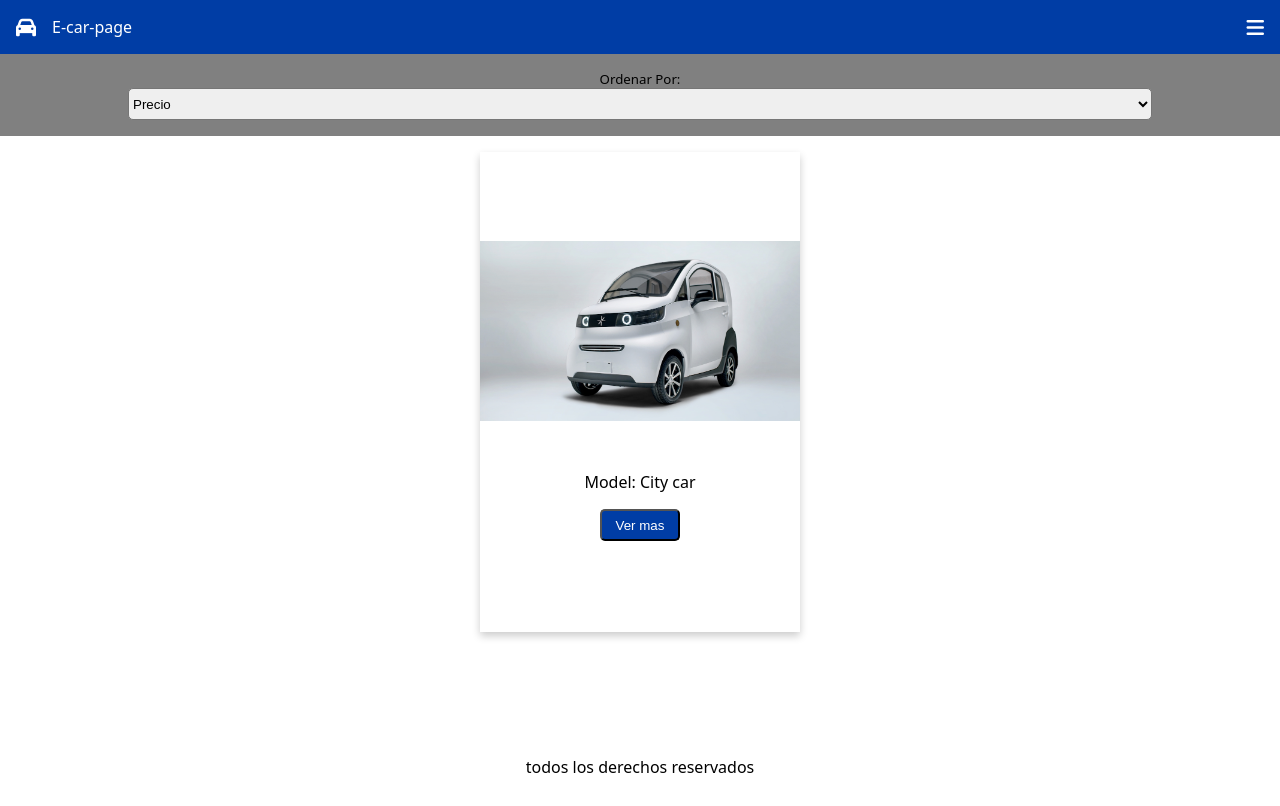
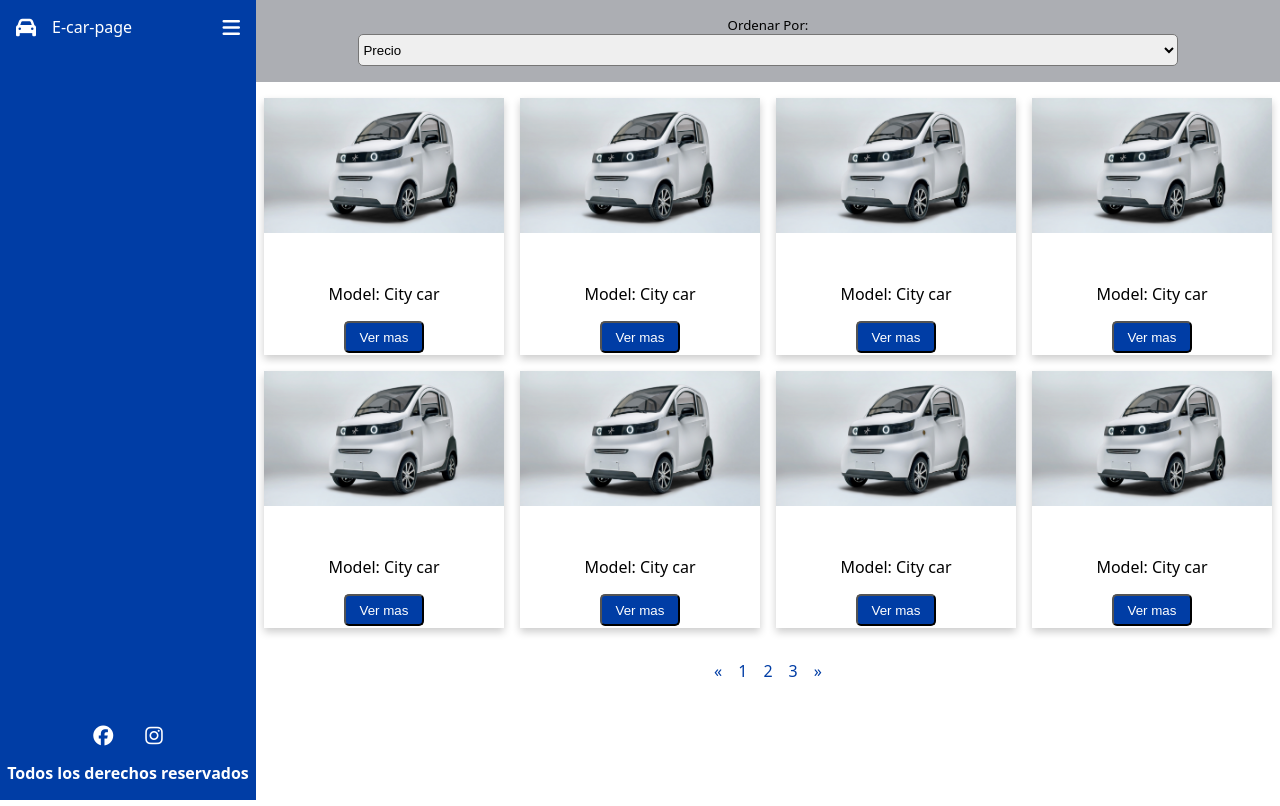
Before and after one commit to pizzadeveloper/Desafio-mediaqueries, a plain HTML site: page index.html in a window 1280 px wide. Drawn offline with Linux system fonts and the light colour scheme.

Commit message:
maquetado de la grid

```diff
--- a/assets/css/styles.css
+++ b/assets/css/styles.css
@@ -8,6 +8,9 @@ body{
     display: flex;
     justify-content: space-between;
     background-color: #003DA5;
+    grid-area: nav;
+    position: sticky;
+    top: 0;
 }
 
 a{
@@ -28,8 +31,11 @@ ul{
 
 .filter{
     text-align: center;
-    background-color: gray;
+    background-color: #acaeb3;
     padding-bottom: 1rem;
+    grid-area: filter;
+    position: sticky;
+    top: 3rem;
 }
 
 h5{
@@ -46,11 +52,11 @@ select{
 
 main{
     display: flex;
-    flex-direction: column;
     justify-content: center;
     align-items: center;
     padding: 1rem 0 1rem 0;
     gap: 1rem;
+    grid-area: main;
 }
 .card {
     box-shadow: 0 4px 8px 0 rgba(0,0,0,0.2);
@@ -59,8 +65,6 @@ main{
     flex-direction: column;
     justify-content: center;
     align-items: center;
-    width: 20rem;
-    height: 30rem;
     gap: 2rem;
 }
 
@@ -82,13 +86,15 @@ button{
 }
 
 img{
-    width: 100%;
+    width: 15rem;
     height: auto;
 }
 .page-selector{
     display: flex;
     justify-content: center;
     padding: 0;
+    color: #003DA5;
+    grid-area: selector;
 }
 
 .icon-container{
@@ -96,8 +102,44 @@ img{
     justify-content: center;
     align-items: center;
     gap: 2rem;
+    padding-top: 1rem;
 }
 
 footer{
     text-align: center;
+    background-color: #003DA5;
+    grid-area: foot;
+    display: flex;
+    flex-direction: column;
+    gap: 1rem;
+    position: sticky;
+    bottom: 0;
 }
+
+blockquote{
+    color: white;
+    font-weight: 600;
+    margin: 0;
+    padding-bottom: 1rem;
+}
+
+@media (min-width: 576px) {
+    .grid{
+        display: grid;
+        grid-template-columns: 1fr 4fr;
+        grid-template-areas:
+        "nav filter"
+        "nav main"
+        "nav main"
+        "foot selector";
+    }
+
+    .filter{
+        position: sticky;
+        top: 0;
+    }
+
+    main{
+        flex-wrap: wrap;
+    }
+}
--- a/index.html
+++ b/index.html
@@ -31,20 +31,69 @@
                     <button>Ver mas</button>
                 </div>
             </div>
+            <div class="card">
+                <img src="./assets/imgs/ark-zero-exterior-1.jpeg" alt="E-car">
+                <div class="container">
+                    <p>Model: City car</p>
+                    <button>Ver mas</button>
+                </div>
+            </div>
+            <div class="card">
+                <img src="./assets/imgs/ark-zero-exterior-1.jpeg" alt="E-car">
+                <div class="container">
+                    <p>Model: City car</p>
+                    <button>Ver mas</button>
+                </div>
+            </div>
+            <div class="card">
+                <img src="./assets/imgs/ark-zero-exterior-1.jpeg" alt="E-car">
+                <div class="container">
+                    <p>Model: City car</p>
+                    <button>Ver mas</button>
+                </div>
+            </div>
+            <div class="card">
+                <img src="./assets/imgs/ark-zero-exterior-1.jpeg" alt="E-car">
+                <div class="container">
+                    <p>Model: City car</p>
+                    <button>Ver mas</button>
+                </div>
+            </div>
+            <div class="card">
+                <img src="./assets/imgs/ark-zero-exterior-1.jpeg" alt="E-car">
+                <div class="container">
+                    <p>Model: City car</p>
+                    <button>Ver mas</button>
+                </div>
+            </div>
+            <div class="card">
+                <img src="./assets/imgs/ark-zero-exterior-1.jpeg" alt="E-car">
+                <div class="container">
+                    <p>Model: City car</p>
+                    <button>Ver mas</button>
+                </div>
+            </div>
+            <div class="card">
+                <img src="./assets/imgs/ark-zero-exterior-1.jpeg" alt="E-car">
+                <div class="container">
+                    <p>Model: City car</p>
+                    <button>Ver mas</button>
+                </div>
+            </div>
             <ul class="page-selector">
-                <a href="#">&laquo</a>
-                <a href="#">1</a>
-                <a href="#">2</a>
-                <a href="#">3</a>
-                <a href="#">&raquo</a>
+                <li>&laquo</li>
+                <li>1</li>
+                <li>2</li>
+                <li>3</li>
+                <li>&raquo</li>
             </ul>
         </main>
         <footer>
             <div class="icon-container">
-                <a href="">link</a>
-                <a href="">link</a>
+                <a href=""><i class="fa-brands fa-facebook fa-lg" style="color: #ffffff;"></i></a>
+                <a href=""><i class="fa-brands fa-instagram fa-lg" style="color: #ffffff;"></i></a>
             </div>
-            <p>todos los derechos reservados</p>
+            <blockquote>Todos los derechos reservados</blockquote>
         </footer>
     </div>
 </body>
```
